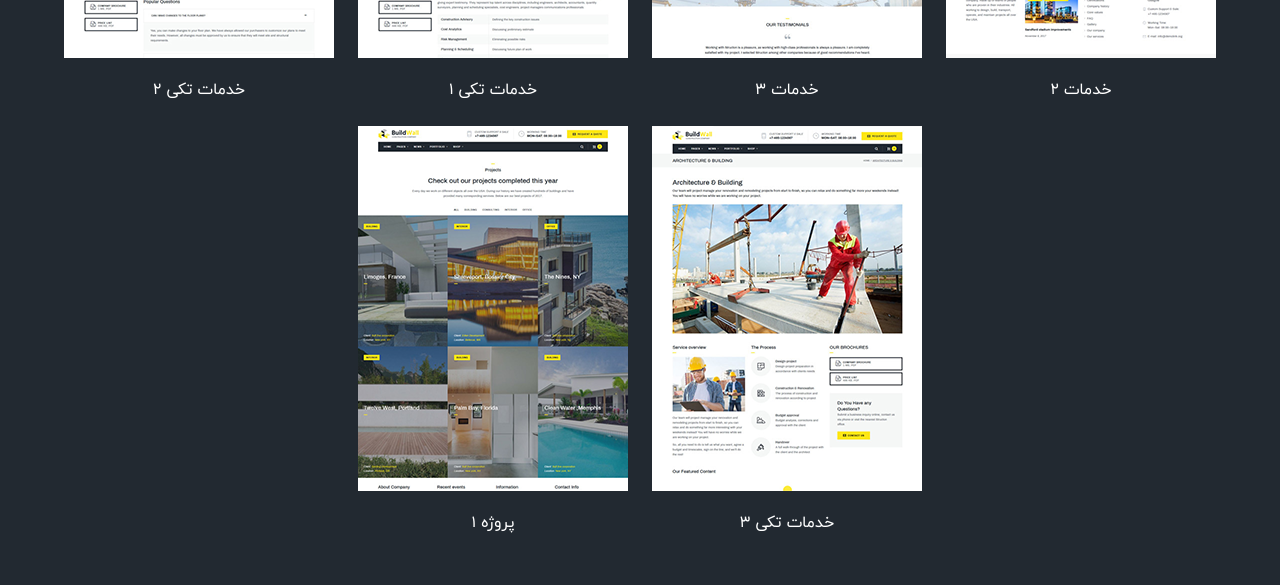
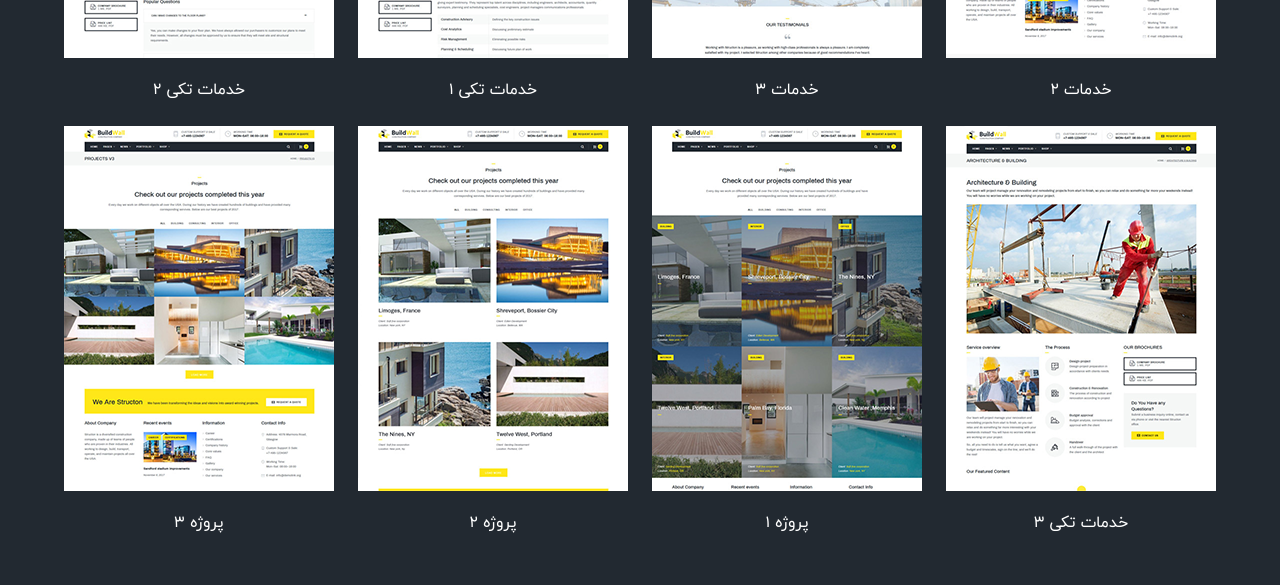
Before and after one commit to mahyarErshad/buildwall, a React (Vite) app: page / in a window 1280 px wide. Shown: the part 5160-5745 px from the top of the page. Built offline with nearby package versions, Linux system fonts and the light colour scheme.

Commit message:
Added project 2 and 3

```diff
--- a/src/Components/Body/CustomPages/CustomPages.jsx
+++ b/src/Components/Body/CustomPages/CustomPages.jsx
@@ -11,6 +11,8 @@ import serviceSingle1 from "../../../assets/images/card-images/serviceSingle1.we
 import serviceSingle2 from "../../../assets/images/card-images/serviceSingle2.webp";
 import serviceSingle3 from "../../../assets/images/card-images/serviceSingle3.webp";
 import projects1 from "../../../assets/images/card-images/projects1.webp";
+import projects2 from "../../../assets/images/card-images/projects2.webp";
+import projects3 from "../../../assets/images/card-images/projects3.webp";
 
 function CustomPages() {
   const data = [
@@ -64,6 +66,16 @@ function CustomPages() {
       image: projects1,
       href: "https://ld-wp73.template-help.com/buildwall/v3/default/projects-v1/",
     },
+    {
+      title: "پروژه 2",
+      image: projects2,
+      href: "https://ld-wp73.template-help.com/buildwall/v3/default/projects-v2/",
+    },
+    {
+      title: "پروژه 3",
+      image: projects3,
+      href: "https://ld-wp73.template-help.com/buildwall/v3/default/projects-v3/",
+    },
   ];
   return (
     <section id="custom-pages" className="w-full mt-20 flex-center flex-col">
```
Also changed, not shown: src/assets/images/card-images/projects2.webp (added), src/assets/images/card-images/projects3.webp (added).
